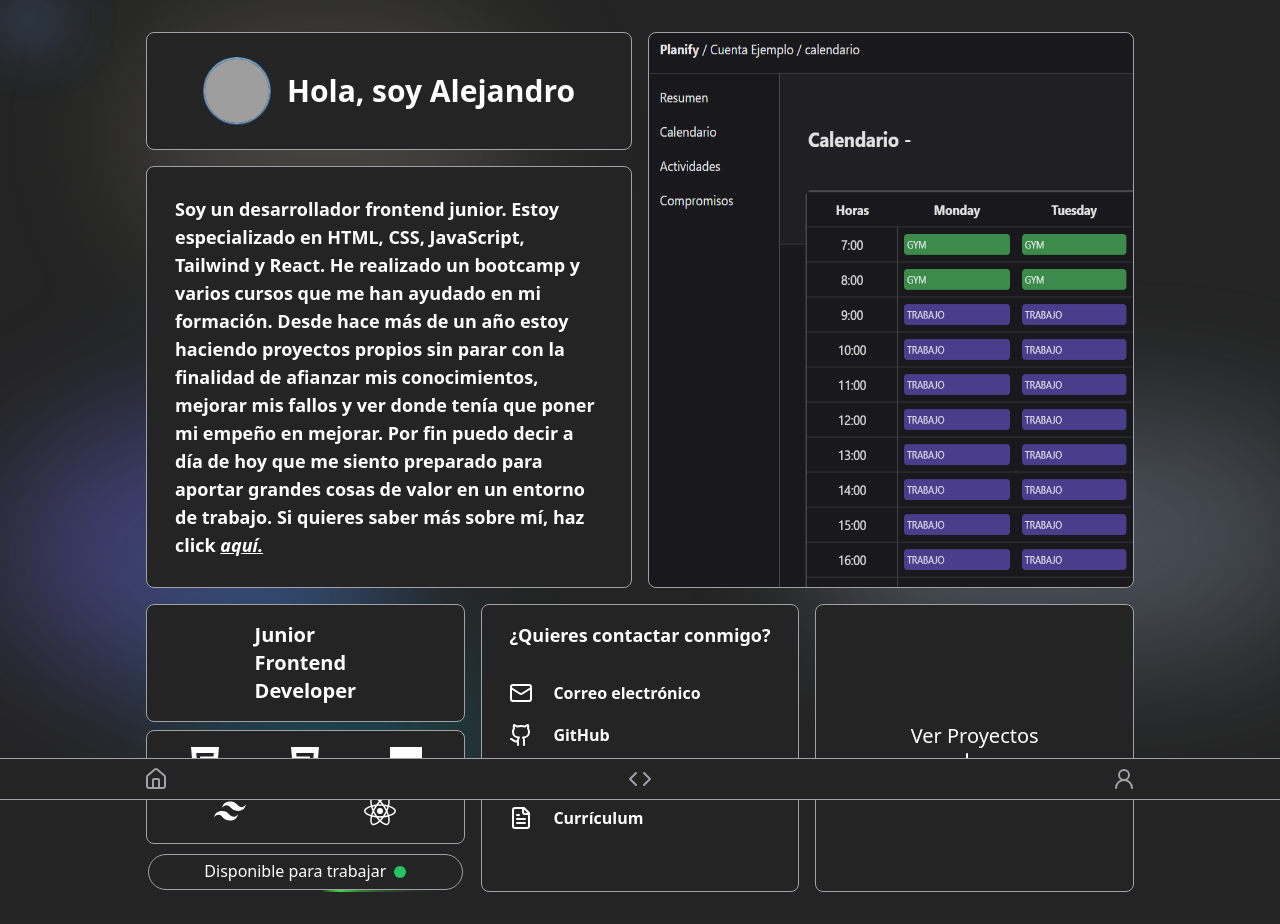
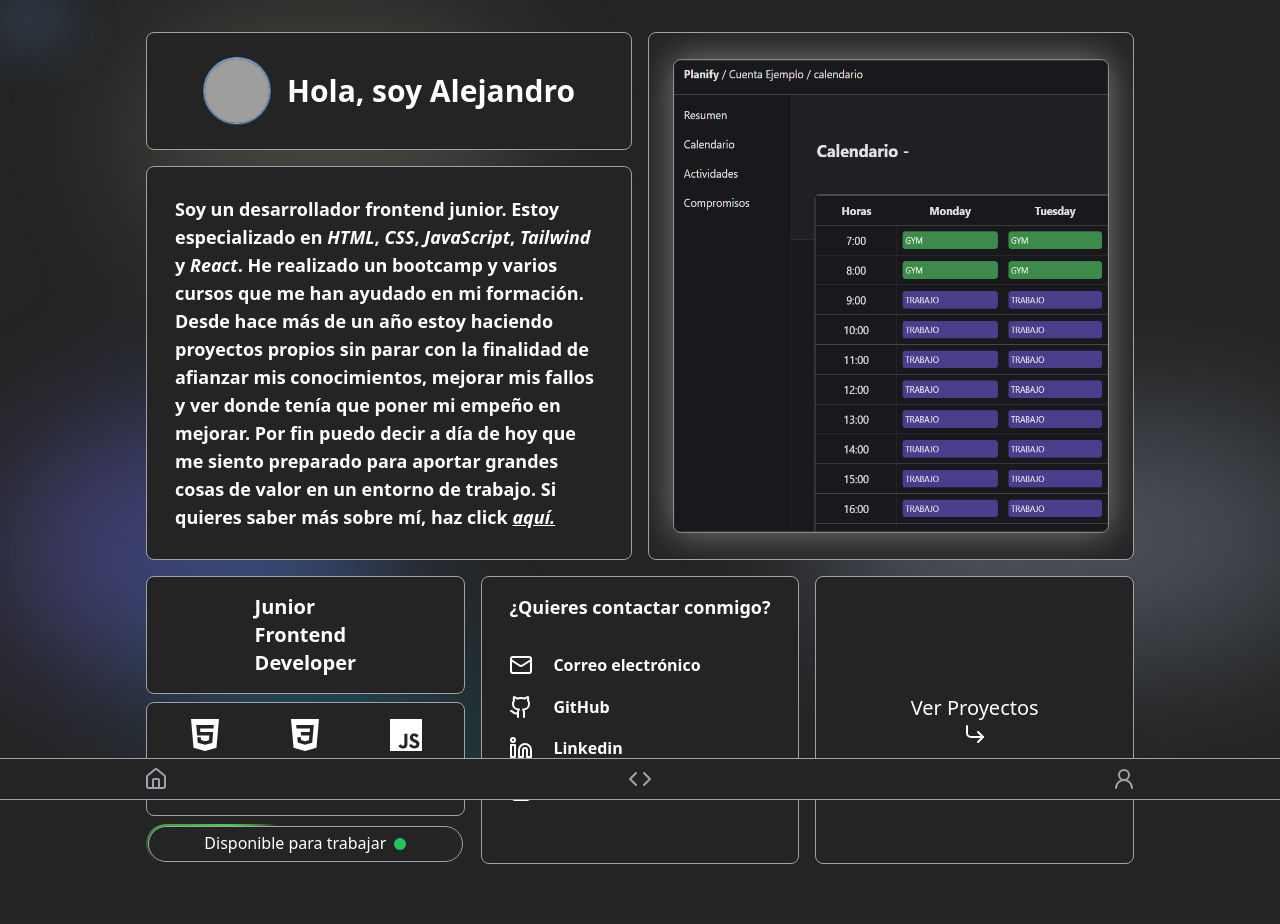
Before and after one commit to alejandrosr2/portfolioMejorado, a React (Vite) app: page / in a window 1280 px wide. After the commit the page ends 896 px from the top, so only its background shows below. Built offline with nearby package versions, Linux system fonts and the light colour scheme; grey boxes are pictures that could not be loaded.

Commit message:
visual changes

```diff
--- a/src/pages/about/About.jsx
+++ b/src/pages/about/About.jsx
@@ -5,7 +5,7 @@ const About = () => {
   return (
     <div className="mb-12 lg:mb-0">
       <h1 className="border-b-2 border-zinc-400 pb-1 text-xl font-semibold">Sobre mí</h1>
-      <div className="lg:flex lg:items-start lg:gap-8 border border-bgColor bg-bgColor p-4 bg-opacity-60 rounded-lg mt-10 ">
+      <div className="lg:flex lg:items-start lg:gap-8   p-4 bg-opacity-60 rounded-lg mt-10 ">
         <div className=" space-y-4">
           <p>
             Hola, me llamo Alejandro y siempre me han gustado dos cosas: la economía y la programación. Decidí hacer el grado de economía en la universidad y al cabo de los años empecé a mirar cosas sobre programación por curiosidad. Cuantas más cosas iba aprendiendo, más me iba gustando, hasta que al final tomé la decisión de invertir todos mis recursos en formarme para poder dedicarme a esto, realizando un bootcamp en desarrollo frontend y varios cursos más.
@@ -21,7 +21,7 @@ const About = () => {
           </p>
         </div>
         <div className="">
-          <AnimatedBorder rounded="rounded-lg" variant="blue" paddingEffect="p-[2px]">
+          <AnimatedBorder rounded="rounded-lg" variant="blue" paddingEffect="p-[2px]" animationSpeed="8s">
             <img
               src={yo}
               alt="Foto personal"
--- a/src/pages/home/HomePage.jsx
+++ b/src/pages/home/HomePage.jsx
@@ -78,7 +78,7 @@ const HomePage = () => {
           <div className="flex-1 h-full flex items-center justify-center p-4 border rounded-lg border-zinc-400 bg-bgColor  ">
             <div className="font-semibold">
               <p className="p-3 text-lg">
-                Soy un desarrollador frontend junior. Estoy especializado en <strong>HTML</strong>, <strong>CSS</strong>, <strong>JavaScript</strong>, <strong>Tailwind</strong> y <strong>React</strong>. He realizado un bootcamp y varios cursos que me han  ayudado en mi formación. Desde hace más de un año estoy haciendo proyectos propios sin parar con la finalidad de afianzar mis conocimientos, mejorar mis fallos y ver donde tenía que poner mi empeño en mejorar. Por fin puedo decir a día de hoy que me siento preparado para aportar grandes cosas de valor en un entorno de trabajo. Si quieres saber más sobre mí, haz click <Link to={"/about"}><span className="font-bold cursor-pointer italic underline">aquí.</span></Link>
+                Soy un desarrollador frontend junior. Estoy especializado en <strong className="italic">HTML</strong>, <strong className="italic">CSS</strong>, <strong className="italic">JavaScript</strong>, <strong className="italic">Tailwind</strong> y <strong className="italic">React</strong>. He realizado un bootcamp y varios cursos que me han  ayudado en mi formación. Desde hace más de un año estoy haciendo proyectos propios sin parar con la finalidad de afianzar mis conocimientos, mejorar mis fallos y ver donde tenía que poner mi empeño en mejorar. Por fin puedo decir a día de hoy que me siento preparado para aportar grandes cosas de valor en un entorno de trabajo. Si quieres saber más sobre mí, haz click <Link to={"/about"}><span className="font-bold cursor-pointer italic underline">aquí.</span></Link>
               </p>
             </div>
           </div>
@@ -88,7 +88,7 @@ const HomePage = () => {
             <img
               src={proyectos[currentIndex].img}
               alt={proyectos[currentIndex].title}
-              className="w-full  h-full  object-center rounded-lg transition-opacity duration-500 group-hover:opacity-50"
+              className="w-full h-full scale-90  object-center rounded-lg transition-opacity duration-500 group-hover:opacity-50 drop-shadow-[0_0_20px_hsl(0,0%,50%)] border border-zinc-400"
             />
             {/* Overlay al hacer hover */}
             <div className="absolute inset-0 flex items-center justify-center bg-bgColor bg-opacity-90 opacity-0 group-hover:opacity-100 transition-opacity duration-500">
@@ -121,7 +121,7 @@ const HomePage = () => {
             </div>
           </div>
           <div className="flex items-center justify-center w-full mb-4 lg:mb-0">
-            <AnimatedBorder variant="sonar" animationSpeed="6s" padding="p-1" paddingEffect="p-[2px]">
+            <AnimatedBorder variant="sonar" animationSpeed="4s" padding="p-1" paddingEffect="p-[2px]">
               <p className="text-center">Disponible para trabajar</p>
               <div className="w-3 h-3 rounded-full bg-green-500"></div>
             </AnimatedBorder>
```
Also changed, not shown: src/components/animatedBorder/AnimatedBorder.jsx (indentation only).
